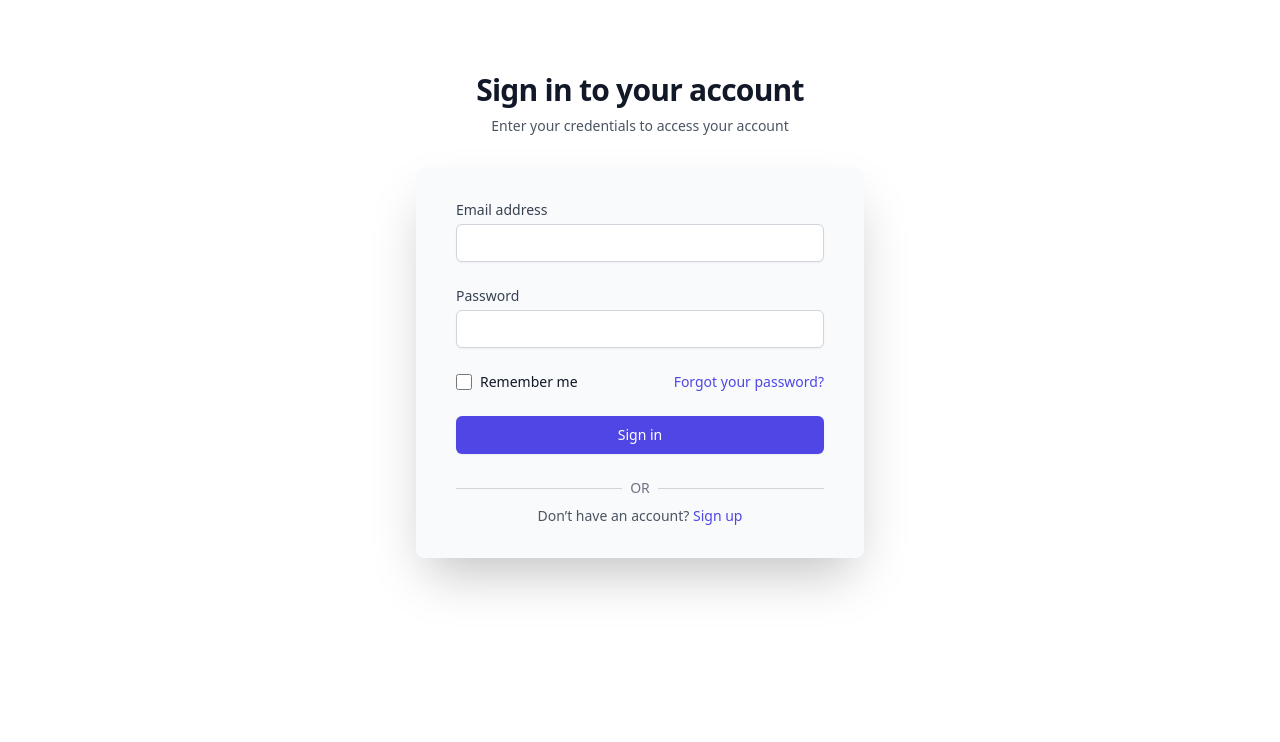
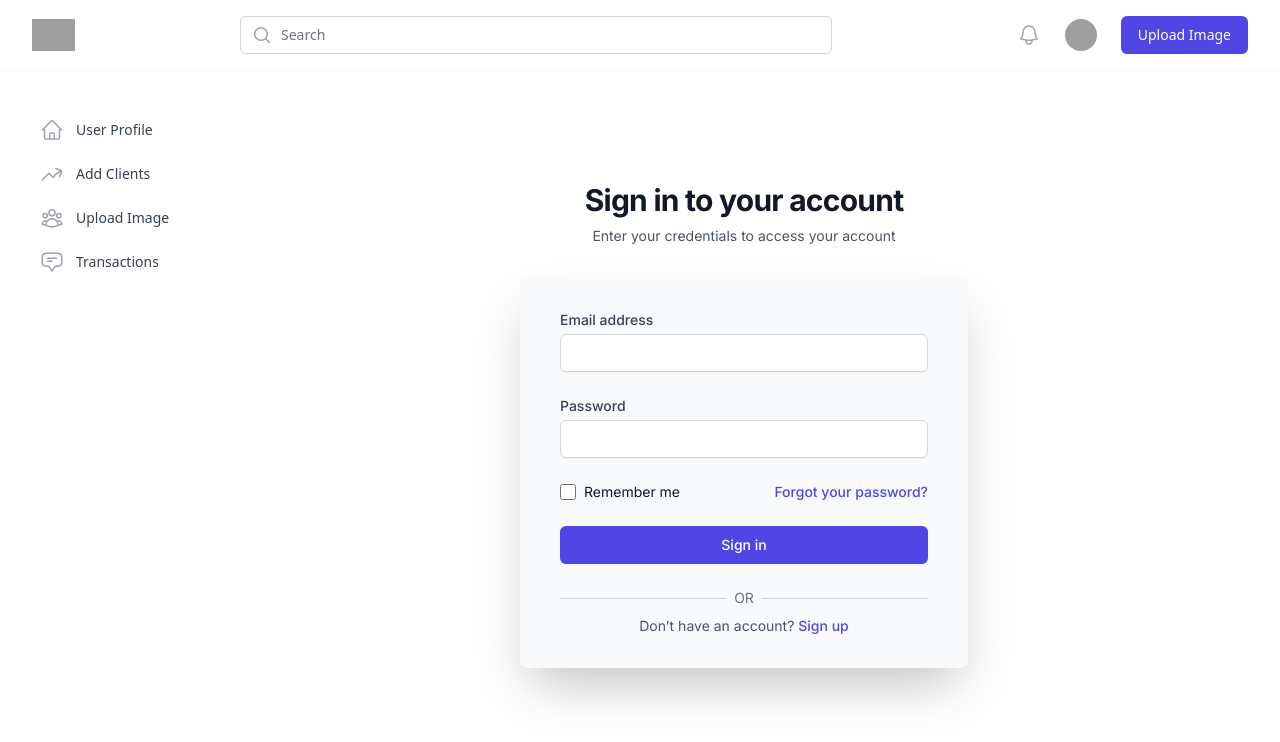
Before and after one commit to YeasirAR/Decentralized-Image-Sharing, a Next.js app: page / in a window 1280 px wide. Shown: the top 742 px of the page. Built offline with nearby package versions, Linux system fonts and the light colour scheme; grey boxes are pictures that could not be loaded.

Commit message:
sidebar error fixed

```diff
--- a/app/layout.js
+++ b/app/layout.js
@@ -11,10 +11,11 @@ export const metadata = {
 };
 
 export default function RootLayout({ children }) {
-  const showSidebar = false;
+  const showSidebar = true;
 
   return (
-    <>
+    <html>
+    <body>
       {showSidebar && <Navbar />}
       {showSidebar ? (
         <Sidebar>
@@ -23,6 +24,7 @@ export default function RootLayout({ children }) {
       ) : (
         children
       )}
-    </>
+    </body>
+    </html>
   );
 }
--- a/components/sidebar/sidebar.js
+++ b/components/sidebar/sidebar.js
@@ -1,61 +1,30 @@
-'use client'
-import React from 'react'
-import { Fragment, useEffect, useState } from "react";
-import { Inter } from 'next/font/google'
-
+import React from 'react';
+import { Inter } from 'next/font/google';
 import AddImageForm from '@/components/add-image-form/add-image-form';
 import NewClientForm from '@/components/new-client-form/new-client-form';
 import {
-  ChatBubbleLeftEllipsisIcon,
-  CodeBracketIcon,
-  EllipsisVerticalIcon,
-  EyeIcon,
-  FlagIcon,
-  HandThumbUpIcon,
-  MagnifyingGlassIcon,
-  PlusIcon,
-  ShareIcon,
-  StarIcon,
-} from "@heroicons/react/20/solid";
-import {
   ArrowTrendingUpIcon,
-  Bars3Icon,
-  BellIcon,
-  FireIcon,
   HomeIcon,
   UserGroupIcon,
-  XMarkIcon,
-  InformationCircleIcon,
   ChatBubbleBottomCenterTextIcon,
-} from "@heroicons/react/24/outline";
-
+} from '@heroicons/react/24/outline';
 
 const navigation = [
-  { name: "User Profile", href: "/dashboard", icon: HomeIcon, current: false },
-  { name: "Add Clients", href: "/add-clients", icon: ArrowTrendingUpIcon, current: false },
-  { name: "Upload Image", href: "/upload-image", icon: UserGroupIcon, current: false },
-  // { name: "Share Image", href: "/share-image", icon: ChatBubbleBottomCenterTextIcon, current: false },
-  { name: "Transactions", href: "/transactions", icon: ChatBubbleBottomCenterTextIcon, current: false },
-];
-
-const communities = [
-  { name: "React", href: "#" },
-  { name: "Flutter", href: "#" },
-  { name: "Next JS", href: "#" },
-  { name: "Android", href: "#" },
-  { name: "JavaScript", href: "#" },
-  { name: "Java", href: "#" },
+  { name: 'User Profile', href: '/dashboard', icon: HomeIcon, current: false },
+  { name: 'Add Clients', href: '/add-clients', icon: ArrowTrendingUpIcon, current: false },
+  { name: 'Upload Image', href: '/upload-image', icon: UserGroupIcon, current: false },
+  { name: 'Transactions', href: '/transactions', icon: ChatBubbleBottomCenterTextIcon, current: false },
 ];
 
 
+function classNames(...classes) {
+  return classes.filter(Boolean).join(' ');
+}
 
-function classNames(...classes) {
-  return classes.filter(Boolean).join(" ");
-}
-const inter = Inter({ subsets: ['latin'] })
-const SideNav = ({children}) => {
+const inter = Inter({ subsets: ['latin'] });
+
+const SideNav = ({ children }) => {
   return (
-        <>
     <div className="min-h-full">
       <div className="py-10">
         <div className="mx-auto max-w-3xl sm:px-6 lg:grid lg:max-w-7xl lg:grid-cols-12 lg:gap-8 lg:px-8">
@@ -71,18 +40,18 @@ const SideNav = ({children}) => {
                     href={item.href}
                     className={classNames(
                       item.current
-                              ? "bg-gray-200 text-gray-900"
-                              : "text-gray-700 hover:bg-gray-50",
-                            "group flex items-center px-3 py-2 text-sm font-medium rounded-md"
+                        ? 'bg-gray-200 text-gray-900'
+                        : 'text-gray-700 hover:bg-gray-50',
+                      'group flex items-center px-3 py-2 text-sm font-medium rounded-md'
                     )}
-                          aria-current={item.current ? "page" : undefined}
+                    aria-current={item.current ? 'page' : undefined}
                   >
                     <item.icon
                       className={classNames(
                         item.current
-                                ? "text-gray-500"
-                                : "text-gray-400 group-hover:text-gray-500",
-                              "flex-shrink-0 -ml-1 mr-3 h-6 w-6"
+                          ? 'text-gray-500'
+                          : 'text-gray-400 group-hover:text-gray-500',
+                        'flex-shrink-0 -ml-1 mr-3 h-6 w-6'
                       )}
                       aria-hidden="true"
                     />
@@ -90,39 +59,15 @@ const SideNav = ({children}) => {
                   </a>
                 ))}
               </div>
-                    {/* <div className="pt-10 pb-5">
-                      <p
-                        className="px-3 text-sm font-medium text-gray-500"
-                        id="communities-headline"
-                      >
-                        Popular Tags
-                      </p>
-                      <div
-                        className="mt-3 space-y-2"
-                        aria-labelledby="communities-headline"
-                      >
-                        {communities.map((community) => (
-                          <a
-                            key={community.name}
-                            href={community.href}
-                            className="group flex items-center rounded-md px-3 py-2 text-sm font-medium text-gray-700 hover:bg-gray-50 hover:text-gray-900"
-                          >
-                            <span className="truncate">{community.name}</span>
-                          </a>
-                        ))}
-                      </div>
-                    </div> */}
             </nav>
           </div>
           <main className="lg:col-span-12 xl:col-span-10 px-5 justify-start">
-                    <body className={inter.className}>{children}</body>
+            <div className={inter.className}>{children}</div>
           </main>
         </div>
-
       </div>
     </div>
-        </>
   );
-}
+};
 
-export default SideNav
+export default SideNav;
```
Also changed, not shown: 1 other file (tests, documents, lock files or other folders). Lines whose indentation alone changed are shown as unchanged.
